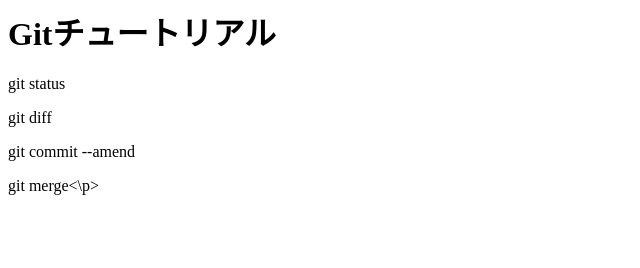
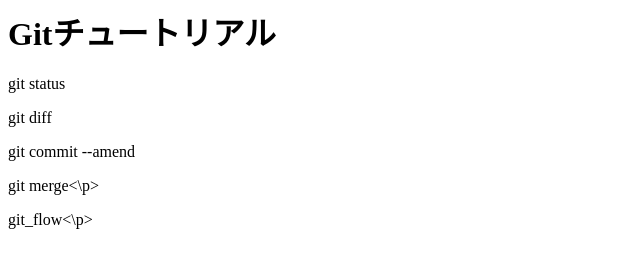
Before and after one commit to guy8418/git_tutorial, a plain HTML site: page index.html in a window 1280 px wide. Shown: the full height of the page, 0-640 px from the left. Drawn offline with Linux system fonts and the light colour scheme.

Commit message:
git_flowを追記

```diff
--- a/index.html
+++ b/index.html
@@ -3,3 +3,4 @@
 <p>git diff</p>
 <p>git commit --amend</p>
 <p>git merge<\p>
+<p>git_flow<\p>
```
